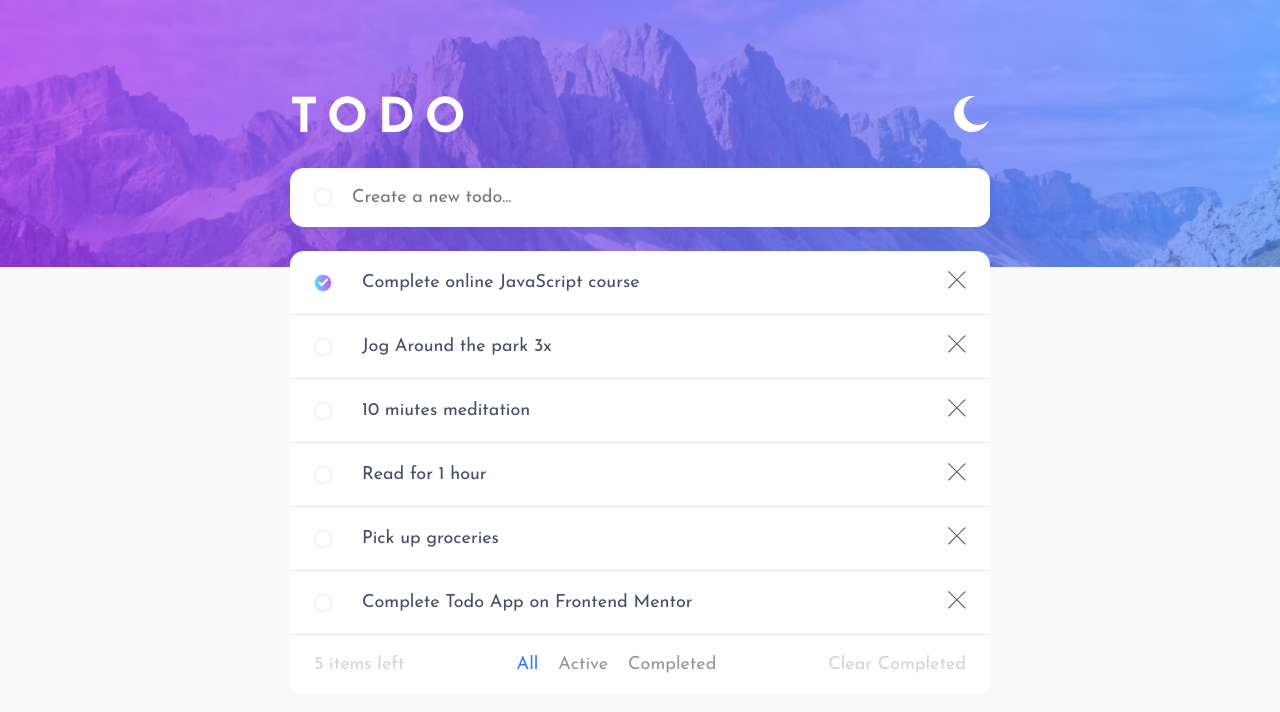
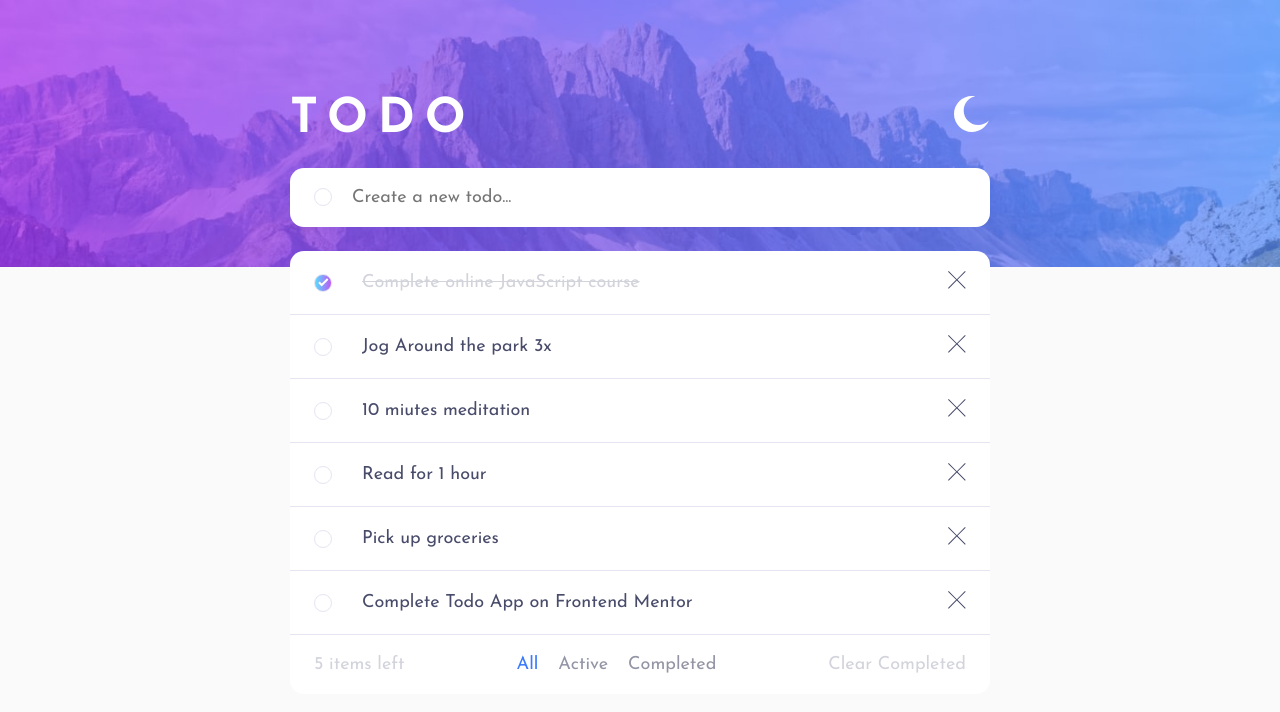
Before and after one commit to AlenaYarmak/todolist-test, a React (Create React App) app: page / in a window 1280 px wide. Shown: the top 712 px of the page. Built offline with nearby package versions, Linux system fonts and the light colour scheme.

Commit message:
add line-through to completed task

```diff
--- a/src/components/TaskItem.tsx
+++ b/src/components/TaskItem.tsx
@@ -47,7 +47,7 @@
             <Checkbox
                 checked={isCompleted}
                 onClick={() => onToggle(task.id)} />
-            <div className='task-list__item__description'>
+            <div className={`task-list__item__description ${isCompleted ? 'text--completed' : ''}`}>
                 {task.description}
             </div>
             <RemoveButton onClick={() => onRemove(task.id)}/>
--- a/src/components/TaskList.tsx
+++ b/src/components/TaskList.tsx
@@ -1,7 +1,6 @@
-import { useState, useRef } from 'react';
+import { useState } from 'react';
 import TaskItem from './TaskItem';
 import FilterBlock from './FilterBlock';
-import tasksData from './../data/tasksMockData.json';
 import { Task } from '../types/types';
 
 interface TaskListProps {
@@ -36,6 +35,7 @@
 
     const handleDragStart = (e: React.DragEvent, task: Task) => {
         setDraggedTaskId(task.id);
+
         e.dataTransfer.setData('text/plain', task.id.toString());
     };
 
--- a/src/styles/main.scss
+++ b/src/styles/main.scss
@@ -124,6 +124,11 @@
     }
 }
 
+.text--completed {
+    text-decoration: line-through;
+    color: $light-text-color;
+}
+
 /* media */
 @media (max-width: 768px) {
     .container {
```
